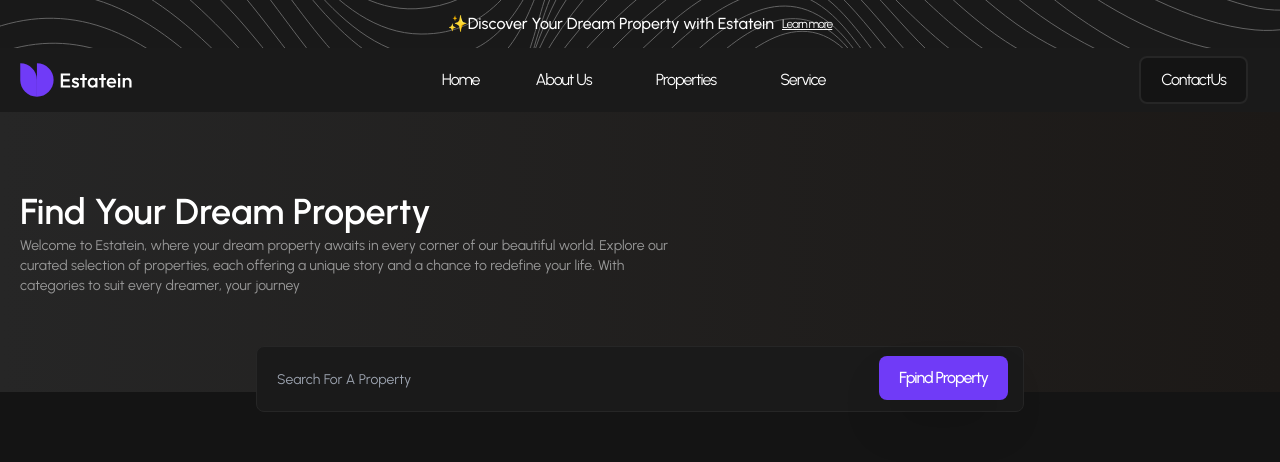
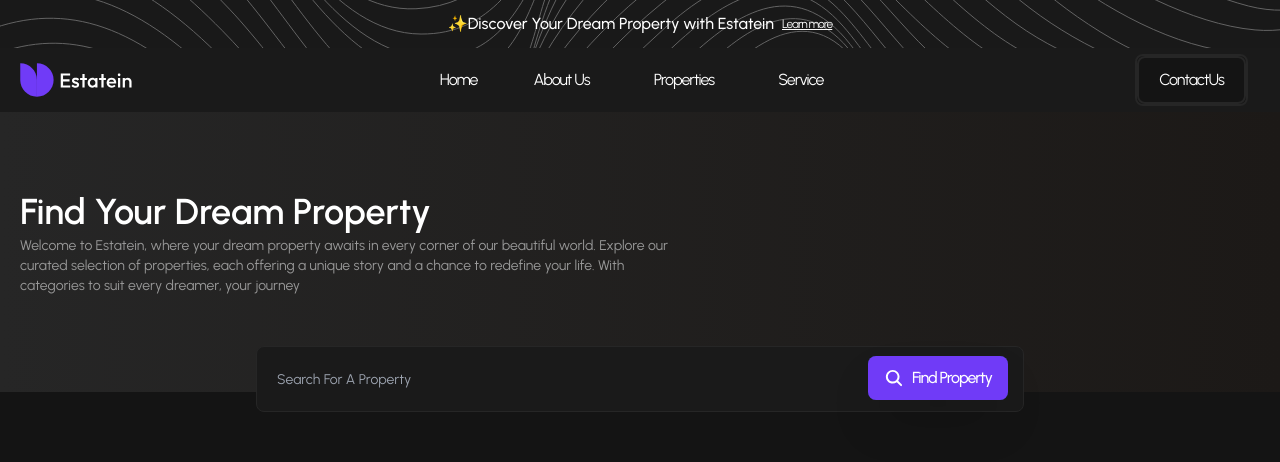
Before and after one commit to Ahmedatia99/Estatein, a React (Vite) app: page /prototype in a window 1280 px wide. Shown: the top 462 px of the page. Built offline with nearby package versions, Linux system fonts and the light colour scheme.

Commit message:
add properties section

```diff
--- a/src/components/Home/atom/Feature.jsx
+++ b/src/components/Home/atom/Feature.jsx
@@ -11,7 +11,7 @@ export default function Feature() {
           title="Featudefinred Properties"
           stars={true}
           path="/prototype"
-          variants="secondry"
+          variants="secondary"
           description="Explore our handpicked selection of featured properties. Each listing offers a glimpse into exceptional homes and investments available through Estatein. Click View Details for more information."
         />
         <HotelFeature />
--- a/src/components/Home/atom/Header.jsx
+++ b/src/components/Home/atom/Header.jsx
@@ -19,7 +19,7 @@ export default function Header() {
         <div className="tablet:flex tablet:flex-row tablet:my-12 mobile:my-5 mobile:flex mobile:flex-col w-full">
           <Button
             action="Learn More"
-            variant="secondry"
+            variant="secondary"
             paddingname="px-5 py-3 tablet:mr-4 tablet:my-0 mobile:my-5"
             path="/service"
           />
--- a/src/components/Properties/atoms/SearchProp.jsx
+++ b/src/components/Properties/atoms/SearchProp.jsx
@@ -1,11 +1,11 @@
 import React from "react";
 import { Button } from "../../atoms/Button/Button.tsx";
-// import { IoSearch } from "react-icons/io5";
+import { IoSearch } from "react-icons/io5";
 
 export default function SearchProp() {
   return (
-    <section>
-      <form className="flex items-center justify-center laptop:max-w-3xl tablet:max-w-xl mx-auto">
+    <section className="px-5">
+      <form className="flex items-center justify-center laptop:max-w-3xl tablet:max-w-xl mobile:w-full mx-auto">
         <div className="relative w-full">
           <div className="pointer-events"></div>
           <input
@@ -13,10 +13,18 @@ export default function SearchProp() {
             className=" laptop:placeholder:text-sm tablet:placeholder:text-xs mobile:placeholder:text-xs outline-none bg-junior border border-stroke text-tasting text-base rounded-lg  focus:border-blue-500 block w-full p-5 "
             type="text"
           />
-          <div className="absolute right-1 top-2.5 bottom-1 text-white font-medium rounded-xl ">
+          <div className="absolute right-1 top-2.5 bottom-1 text-white font-medium rounded-xl  ">
             <Button
-              action="Fpind Property"
-              paddingname="px-5 py-3 foucs:border-purple foucs:border-2 hover:ring-2 hover:ring-offset-3 hover:ring-purple"
+              action={
+                <div className="flex justify-center items-center focus:border-green-500 ">
+                  {" "}
+                  <IoSearch size={20} />{" "}
+                  <span className="ml-2 mobile:hidden tablet:block">
+                    Find Property
+                  </span>{" "}
+                </div>
+              }
+              paddingname="px-4 py-3 ring-2"
             />
           </div>
         </div>
--- a/src/components/atoms/Button/Button.tsx
+++ b/src/components/atoms/Button/Button.tsx
@@ -3,8 +3,8 @@ import classNames from "classnames";
 import { Link } from "react-router-dom";
 
 interface ButtonProps extends HTMLAttributes<HTMLButtonElement> {
-  variant?: "primary" | "secondry ";
-  action: string;
+  variant?: "primary" | "secondary";
+  action?: React.ReactNode; // Supports either a string or a React component
   displays?: "true" | "false";
   paddingname?: string;
   path: string;
@@ -18,8 +18,8 @@ export const Button = ({
 }: ButtonProps) => {
   const variants = {
     primary:
-      "  before:ease relative overflow-hidden bg-purple shadow-2xl transition-all before:absolute before:right-0 before:top-0 before:h-16 before:w-10 before:translate-x-20 before:rotate-6 before:bg-white before:opacity-10 before:duration-700 hover:shadow-purple-secon-500 hover:before:-translate-x-56",
-    secondry: "bg-senior text-white border-stroke border-2",
+      "before:ease relative overflow-hidden bg-purple shadow-2xl transition-all before:absolute before:right-0 before:top-0 before:h-16 before:w-10 before:translate-x-20 before:rotate-6 before:bg-white before:opacity-10 before:duration-700 hover:shadow-purple-secon-500 hover:before:-translate-x-56",
+    secondary: "bg-senior text-white border-stroke border-2",
     greedy: "bg-litewhite text-textcook",
     common: "bg-junior text-white",
   }[variant];
@@ -27,11 +27,12 @@ export const Button = ({
   return (
     <button
       className={classNames(
-        `flex items-center justify-center rounded-lg transition-all text-sm mr-3`
+        `flex items-center justify-center rounded-lg transition-all text-sm mr-3`,
+        variants
       )}
     >
-      <Link className={classNames(``, paddingname, variants)} to={path}>
-        {action}
+      <Link className={classNames(paddingname)} to={path}>
+        {typeof action === "string" ? action : action}
       </Link>
     </button>
   );
--- a/src/components/atoms/Navbar.jsx
+++ b/src/components/atoms/Navbar.jsx
@@ -112,7 +112,7 @@ export default function Navbar() {
         {/* login-3 */}
         <div className="flex laptop:flex tablet:flex mobile:hidden labtob:flex">
           <Button
-            variant="secondry"
+            variant="secondary"
             action="ContactUs"
             paddingname="laptop:px-5 laptop:py-3 md:px-5 md:py-3 sm:p-2 border-stroke border-2"
             path="contact"
```
